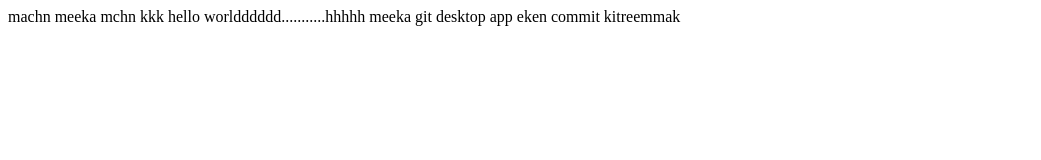
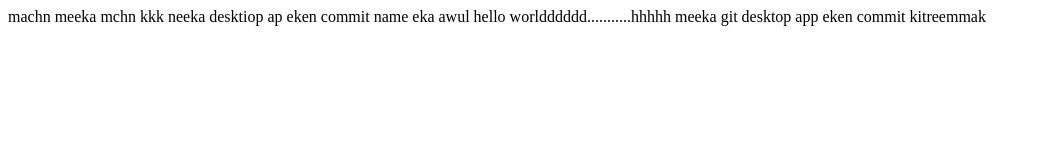
Before and after one commit to vidarshanaH/TESTREPO, a plain HTML site: page mm.html in a window 1280 px wide. Shown: the whole page, without its empty margins (0-1041 px from the left). Drawn offline with Linux system fonts and the light colour scheme.

Commit message:
desktop app eken commit
commit rkk damm a bro

```diff
--- a/mm.html
+++ b/mm.html
@@ -6,6 +6,7 @@
     <p>
 
 machn meeka mchn kkk
+neeka desktiop ap eken commit name eka awul
       hello worldddddd...........hhhhh meeka git desktop app eken commit kitreemmak
     </p>
   </body>
```
